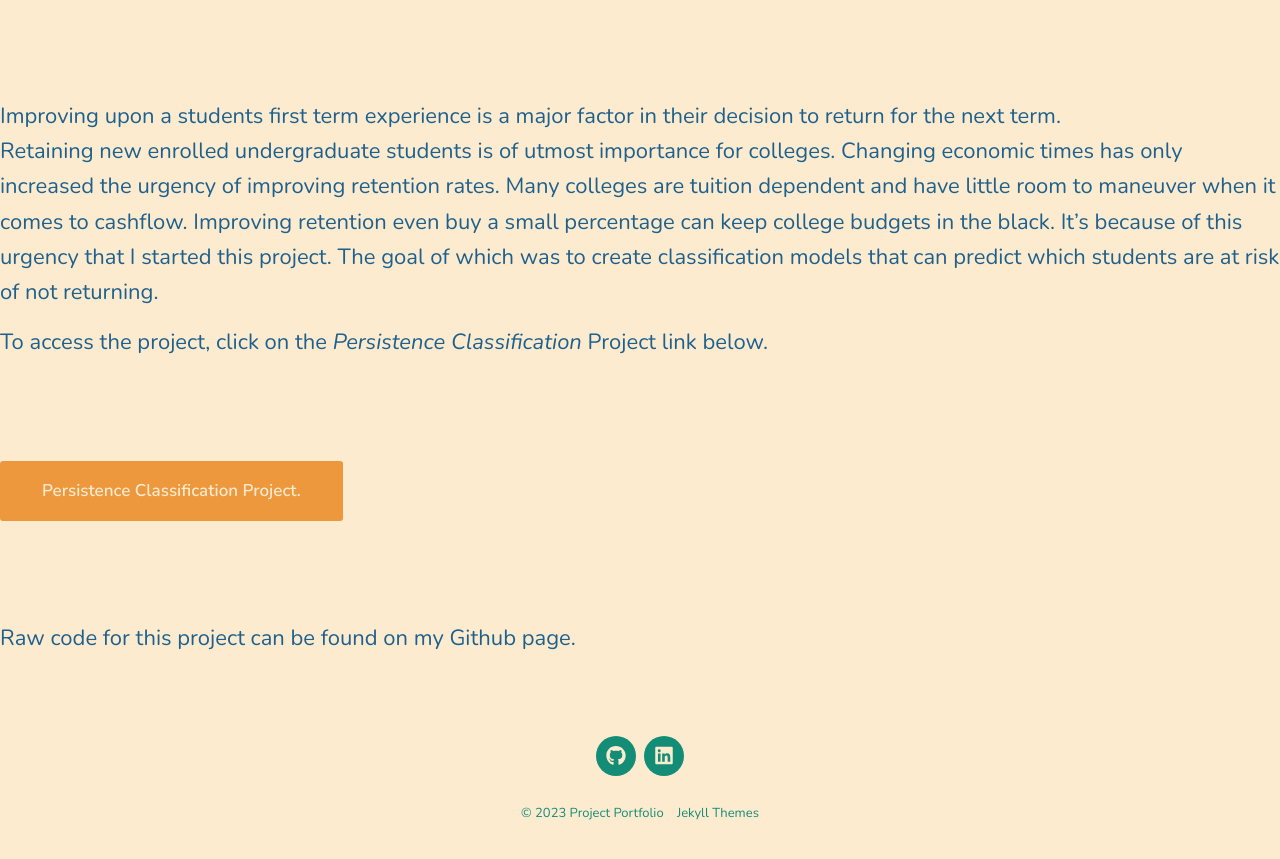
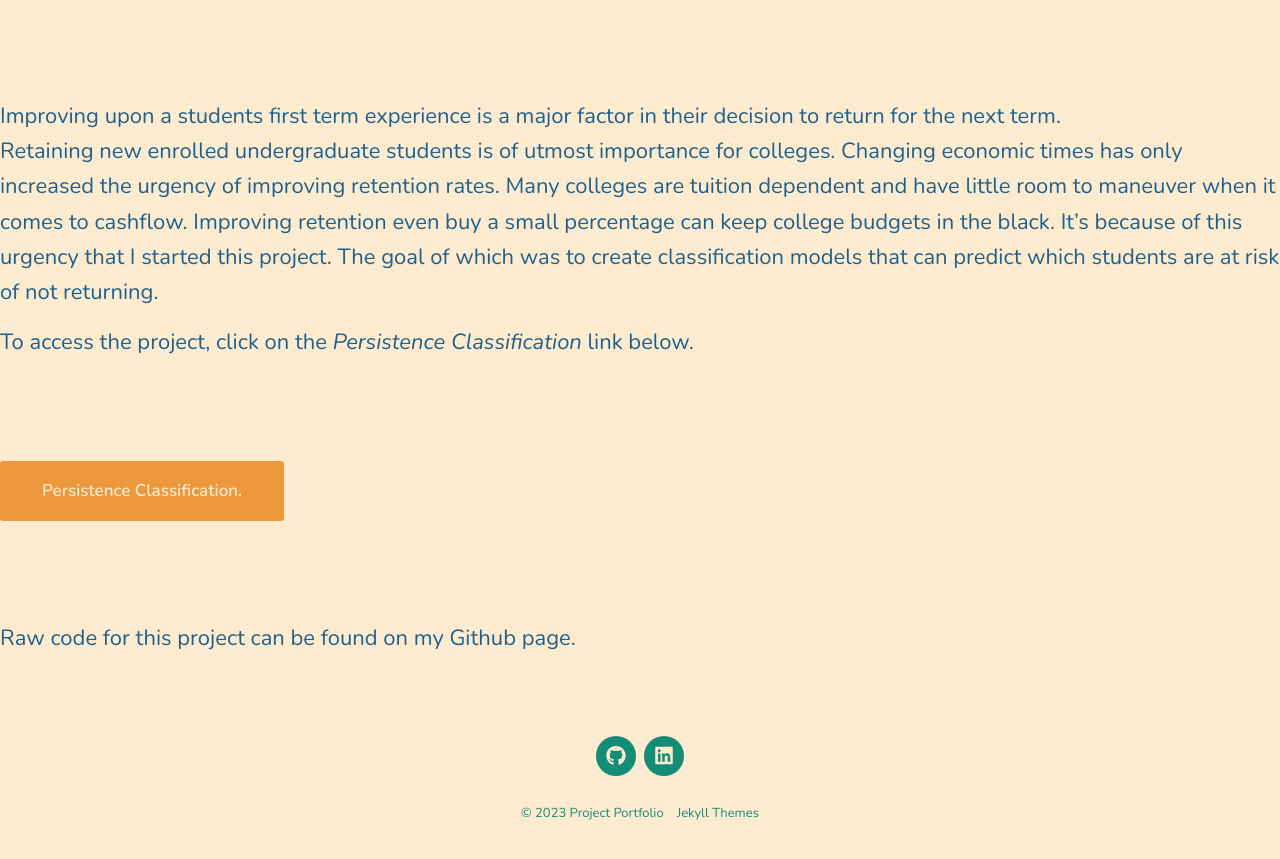
Before and after one commit to franklauder/franklauder.github.io, a Jekyll site: the page built from _posts/2021-05-10-new-persist.md, in a window 1280 px wide and 900 px high, scrolled down 858 px. Shown: the top 859 px of the window. Built offline with Jekyll 4.4.1, drawn with Linux system fonts in a browser that asks for light colours; nearby versions of some CDN libraries.

Commit message:
texts edits

```diff
--- a/_posts/2021-05-10-new-persist.md
+++ b/_posts/2021-05-10-new-persist.md
@@ -26,7 +26,7 @@ excerpt:  'Predicting new enrolled students persistence using classification mod
 Improving upon a students first term experience is a major factor in their decision to return for the next term.
 Retaining new enrolled undergraduate students is of utmost importance for colleges.  Changing economic times has only increased the urgency of improving retention rates.  Many colleges are tuition dependent and have little room to maneuver when it comes to cashflow.  Improving retention even buy a small percentage can keep college budgets in the black.  It’s because of this urgency that I started this project.  The goal of which  was to create classification models that can predict which students are at risk of not returning.
 
-To access the project, click on the *Persistence Classification* Project link below.
+To access the project, click on the *Persistence Classification* link below.
 
 
 
@@ -35,7 +35,7 @@ To access the project, click on the *Persistence Classification* Project link be
 
 
 
- <a href="https://franklauder.github.io/persist/newUnder.htm" class="button button--large">Persistence Classification Project.</a>
+ <a href="https://franklauder.github.io/persist/newUnder.htm" class="button button--large">Persistence Classification.</a>
 
  <br/><br/>
 
```
Also changed, not shown: _posts/2022-11-20-TimeSeries-post.md (+2 -2 lines).
